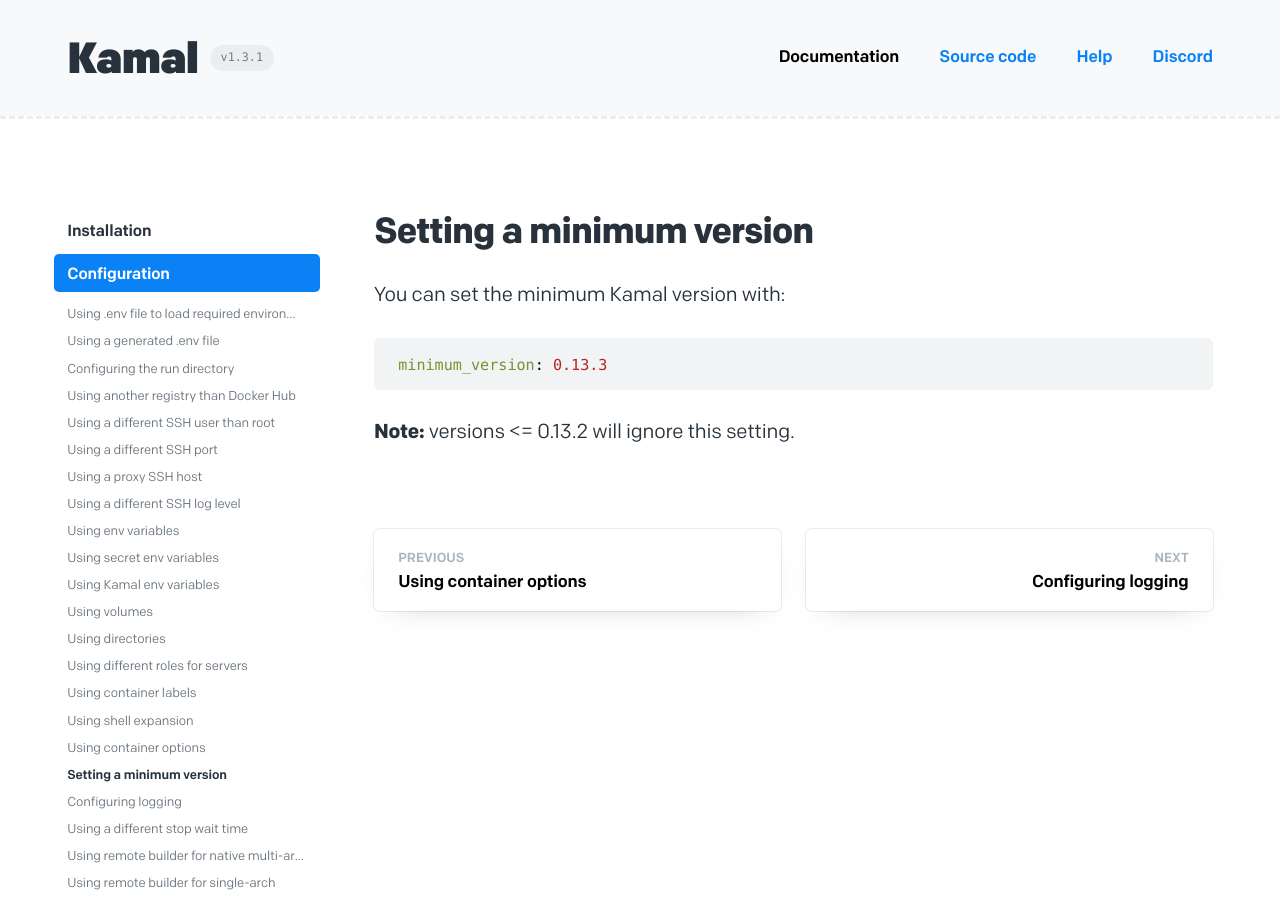
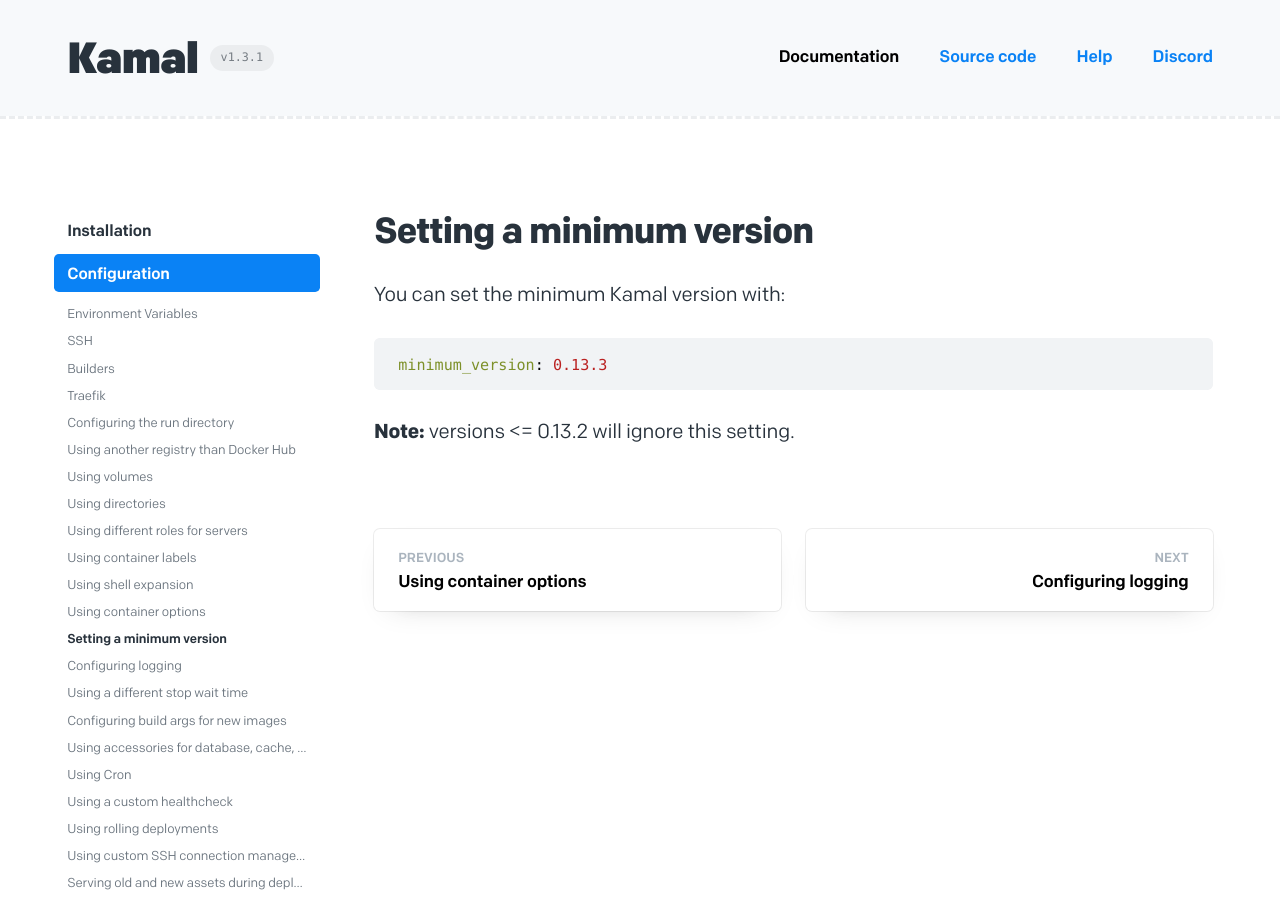
Before and after one commit to basecamp/kamal-site, a Jekyll site: the page built from docs/configuration/setting-a-minimum-version.md, in a window 1280 px wide and 900 px high. Built offline with Jekyll 4.4.1, drawn with Linux system fonts in a browser that asks for light colours; some of the changed text lies outside the part shown.

Commit message:
Update Docs data

```diff
--- a/_data/docs.yml
+++ b/_data/docs.yml
@@ -5,28 +5,18 @@
   url: /docs/configuration/
   index: false
   sections:
-    - title: "Using .env file to load required environment variables"
-      url: /docs/configuration/using-env-file-to-load-required-environment-variables/
-    - title: "Using a generated .env file"
-      url: /docs/configuration/using-a-generated-env-file/
+    - title: "Environment Variables"
+      url: /docs/configuration/environment-variables/
+    - title: "SSH"
+      url: /docs/configuration/ssh/
+    - title: "Builders"
+      url: /docs/configuration/builders/
+    - title: "Traefik"
+      url: /docs/configuration/traefik/
     - title: "Configuring the run directory"
       url: /docs/configuration/configuring-the-run-directory/
     - title: "Using another registry than Docker Hub"
       url: /docs/configuration/using-another-registry-than-docker-hub/
-    - title: "Using a different SSH user than root"
-      url: /docs/configuration/using-a-different-ssh-user-than-root/
-    - title: "Using a different SSH port"
-      url: /docs/configuration/using-a-different-ssh-port/
-    - title: "Using a proxy SSH host"
-      url: /docs/configuration/using-a-proxy-ssh-host/
-    - title: "Using a different SSH log level"
-      url: /docs/configuration/using-a-different-ssh-log-level/
-    - title: "Using env variables"
-      url: /docs/configuration/using-env-variables/
-    - title: " Using secret env variables"
-      url: /docs/configuration/using-secret-env-variables/
-    - title: "Using Kamal env variables"
-      url: /docs/configuration/using-kamal-env-variables/
     - title: "Using volumes"
       url: /docs/configuration/using-volumes/
     - title: " Using directories"
@@ -45,30 +35,6 @@
       url: /docs/configuration/configuring-logging/
     - title: "Using a different stop wait time"
       url: /docs/configuration/using-a-different-stop-wait-time/
-    - title: "Using remote builder for native multi-arch"
-      url: /docs/configuration/using-remote-builder-for-native-multi-arch/
-    - title: "Using remote builder for single-arch"
-      url: /docs/configuration/using-remote-builder-for-single-arch/
-    - title: "Using native builder when multi-arch isn't needed"
-      url: /docs/configuration/using-native-builder-when-multi-arch-isnt-needed/
-    - title: "Using a different Dockerfile or context when building"
-      url: /docs/configuration/using-a-different-dockerfile-or-context-when-building/
-    - title: "Using multistage builder cache"
-      url: /docs/configuration/using-multistage-builder-cache/
-    - title: "Using build secrets for new images"
-      url: /docs/configuration/using-build-secrets-for-new-images/
-    - title: "Traefik command arguments"
-      url: /docs/configuration/traefik-command-arguments/
-    - title: "Traefik host port binding"
-      url: /docs/configuration/traefik-host-port-binding/
-    - title: "Traefik version, upgrades, and custom images"
-      url: /docs/configuration/traefik-version-upgrades-and-custom-images/
-    - title: "Traefik container configuration"
-      url: /docs/configuration/traefik-container-configuration/
-    - title: "Traefik container labels"
-      url: /docs/configuration/traefik-container-labels/
-    - title: "Traefik alternate entrypoints"
-      url: /docs/configuration/traefik-alternate-entrypoints/
     - title: "Configuring build args for new images"
       url: /docs/configuration/configuring-build-args-for-new-images/
     - title: "Using accessories for database, cache, search services"
```
